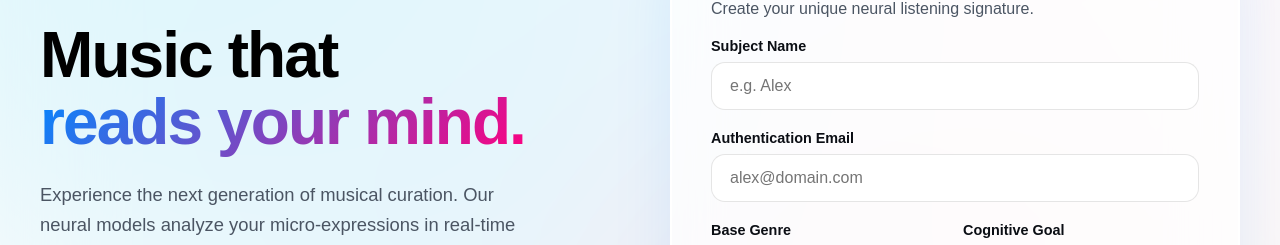
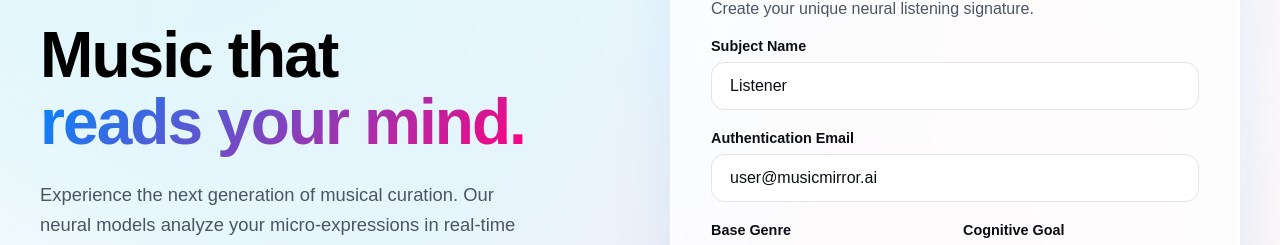
Before and after one commit to UdayPatnala/Music-Mirror, a React (Vite) app in the folder frontend/: page / in a window 1280 px wide. Shown: the part 229-474 px from the top of the page. Built offline with nearby package versions, Linux system fonts and the light colour scheme.

Commit message:
fix: connect LandingPage submit directly to Zustand store and supply default fallback inputs

```diff
--- a/frontend/src/pages/LandingPage.tsx
+++ b/frontend/src/pages/LandingPage.tsx
@@ -2,6 +2,7 @@
 import { useState } from "react";
 import { motion } from "framer-motion";
 import { useNavigate } from "react-router-dom";
+import { useAppStore } from "../store/useAppStore";
 import CustomDropdown from "../components/CustomDropdown";
 import { Sparkles, BrainCircuit, AudioWaveform } from "lucide-react";
 
@@ -13,11 +14,13 @@ const goalOptions = [
   "Calm things down",
 ];
 
-export default function LandingPage({ onLogin }) {
+export default function LandingPage() {
   const navigate = useNavigate();
+  const setProfile = useAppStore((state) => state.setProfile);
+
   const [form, setForm] = useState({
-    name: "",
-    email: "",
+    name: "Listener",
+    email: "user@musicmirror.ai",
     genre: "Pop",
     goal: "Match my mood",
   });
@@ -29,10 +32,19 @@ export default function LandingPage({ onLogin }) {
 
   const handleSubmit = (event) => {
     event.preventDefault();
-    const trimmedName = form.name.trim();
-    const trimmedEmail = form.email.trim();
-    if (!trimmedName || !trimmedEmail) return;
-    onLogin({ ...form, name: trimmedName, email: trimmedEmail });
+    const trimmedName = form.name.trim() || "Listener";
+    const trimmedEmail = form.email.trim() || "user@musicmirror.ai";
+
+    const userProfile = {
+      ...form,
+      name: trimmedName,
+      email: trimmedEmail,
+    };
+
+    // Save profile into Zustand persistent store
+    setProfile(userProfile);
+
+    // Immediately navigate to the room
     navigate("/room");
   };
 
```
